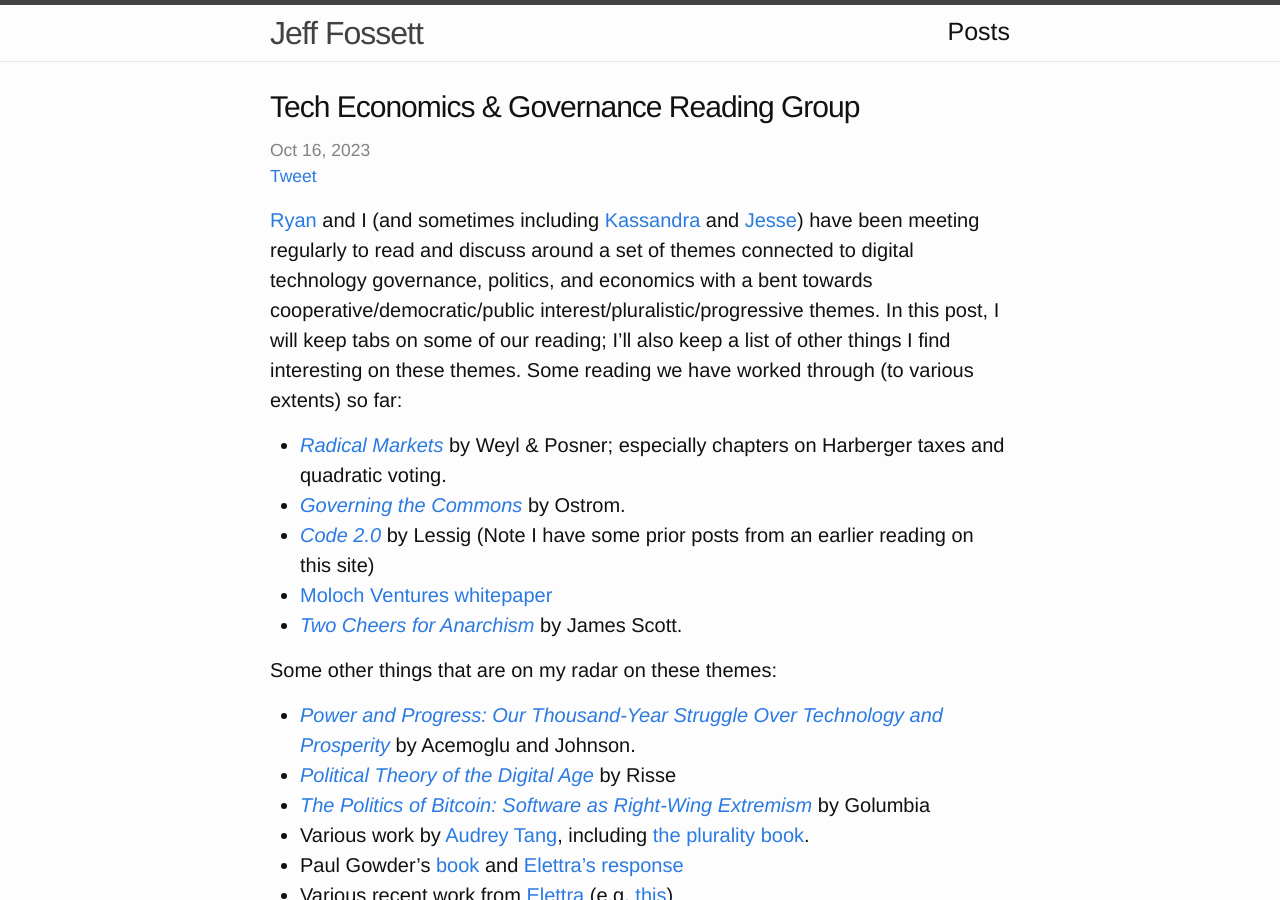
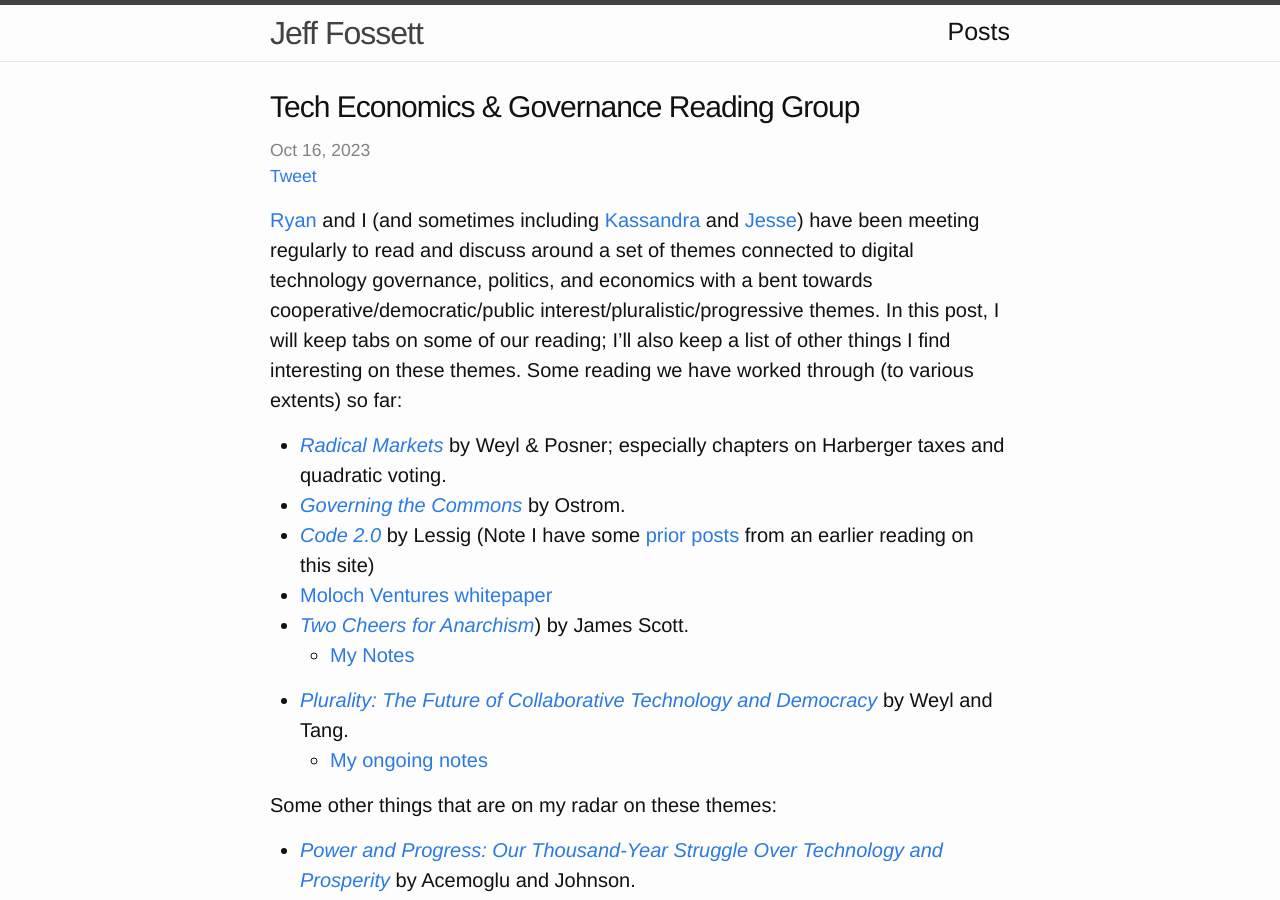
Before and after one commit to Fossj117/fossj117.github.io, a Jekyll site: the page built from _posts/2023-10-16-tech-economics-goverance-reading.md, in a window 1280 px wide and 900 px high. Built offline with Jekyll 4.4.1, drawn with Linux system fonts in a browser that asks for light colours; a script that is not in the unit is left out; comment, search, counter and statistics services are not loaded.

Commit message:
update governance reading page

```diff
--- a/_posts/2023-10-16-tech-economics-goverance-reading.md
+++ b/_posts/2023-10-16-tech-economics-goverance-reading.md
@@ -11,9 +11,12 @@
 
 - [_Radical Markets_](https://press.princeton.edu/books/hardcover/9780691177502/radical-markets) by Weyl & Posner; especially chapters on Harberger taxes and quadratic voting.
 - [_Governing the Commons_](https://www.cambridge.org/core/books/governing-the-commons/A8BB63BC4A1433A50A3FB92EDBBB97D5) by Ostrom.
-- [_Code 2.0_](https://en.wikipedia.org/wiki/Code:_Version_2.0) by Lessig (Note I have some prior posts from an earlier reading on this site)
+- [_Code 2.0_](https://en.wikipedia.org/wiki/Code:_Version_2.0) by Lessig (Note I have some [prior](https://jeffreyfossett.com/2021/04/12/lessig-code-resonances.html) [posts](https://jeffreyfossett.com/2021/04/14/more-lessig-code-reflections.html) from an earlier reading on this site)
 - [Moloch Ventures whitepaper](https://github.com/MolochVentures/Whitepaper/blob/master/Whitepaper.pdf)
-- [_Two Cheers for Anarchism_](<(https://press.princeton.edu/books/paperback/9780691161037/two-cheers-for-anarchism)>) by James Scott.
+- [_Two Cheers for Anarchism_](https://press.princeton.edu/books/paperback/9780691161037/two-cheers-for-anarchism)) by James Scott.
+  - [My Notes](https://jeffreyfossett.com/2023/12/20/notes-on-scott.html)
+- [_Plurality: The Future of Collaborative Technology and Democracy_](https://github.com/pluralitybook/plurality) by Weyl and Tang.
+  - [My ongoing notes](https://jeffreyfossett.com/2023/12/27/notes-on-plurality-book.html)
 
 Some other things that are on my radar on these themes:
 
```
